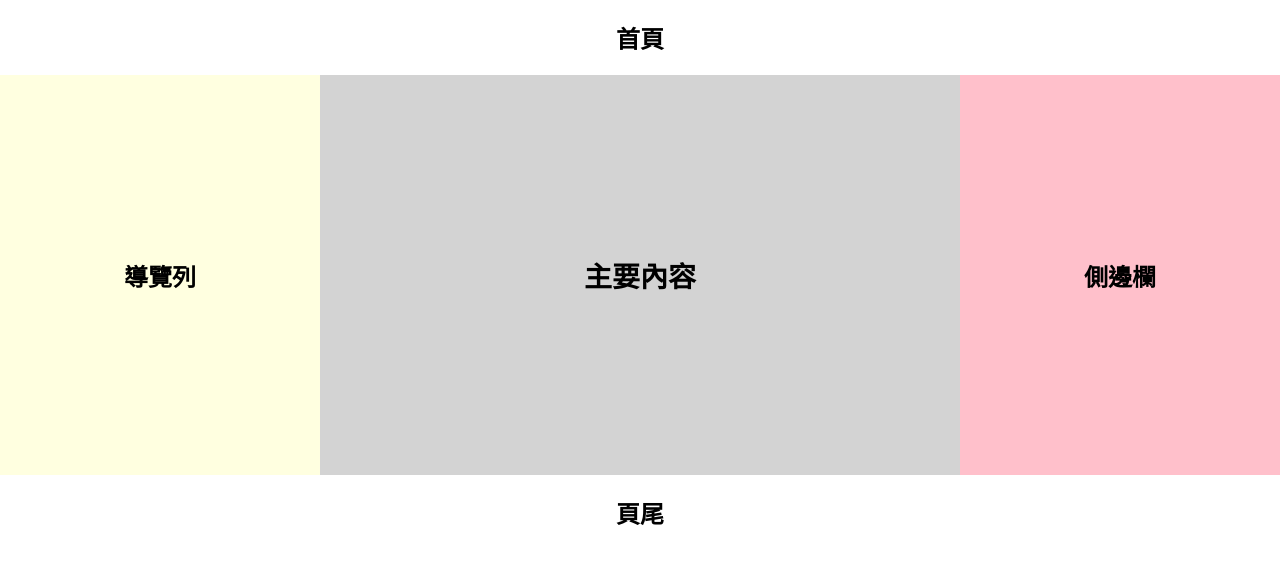
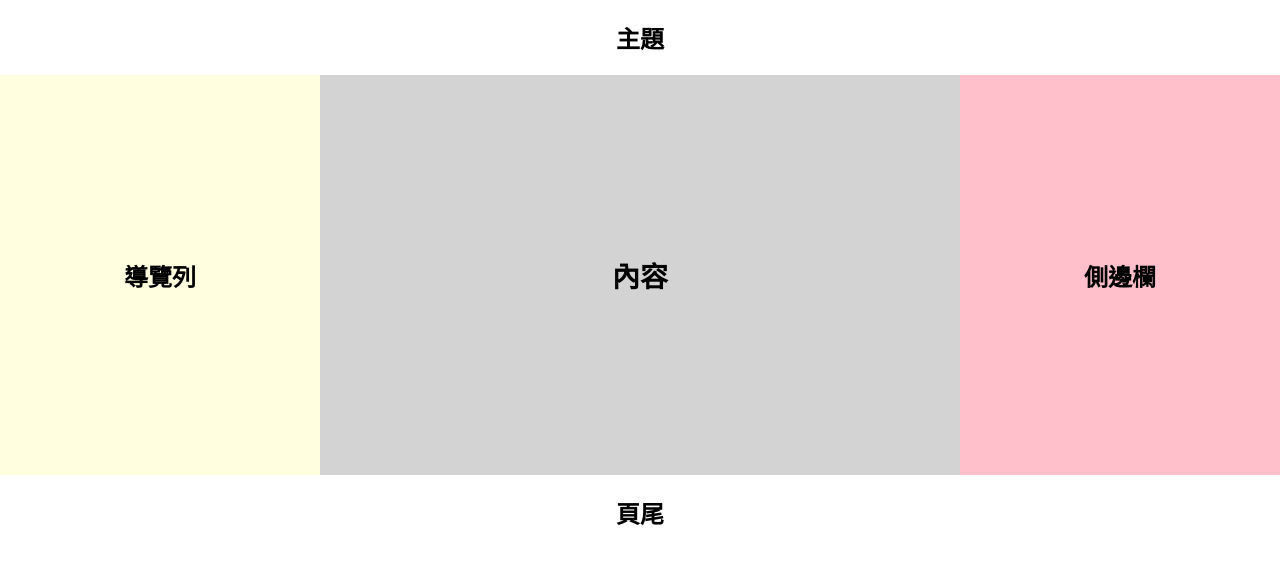
Before and after one commit to SophiaLin-0716/sophi, a plain HTML site: page index.html in a window 1280 px wide. Drawn offline with Linux system fonts and the light colour scheme.

Commit message:
測試修改

```diff
--- a/index.html
+++ b/index.html
@@ -55,11 +55,11 @@
   </style>
 </head>
 <body>
-  <header>首頁</header>
+  <header>主題</header>
 
   <div class="container">
     <nav>導覽列</nav>
-    <main>主要內容</main>
+    <main>內容</main>
     <aside>側邊欄</aside>
   </div>
 
```
